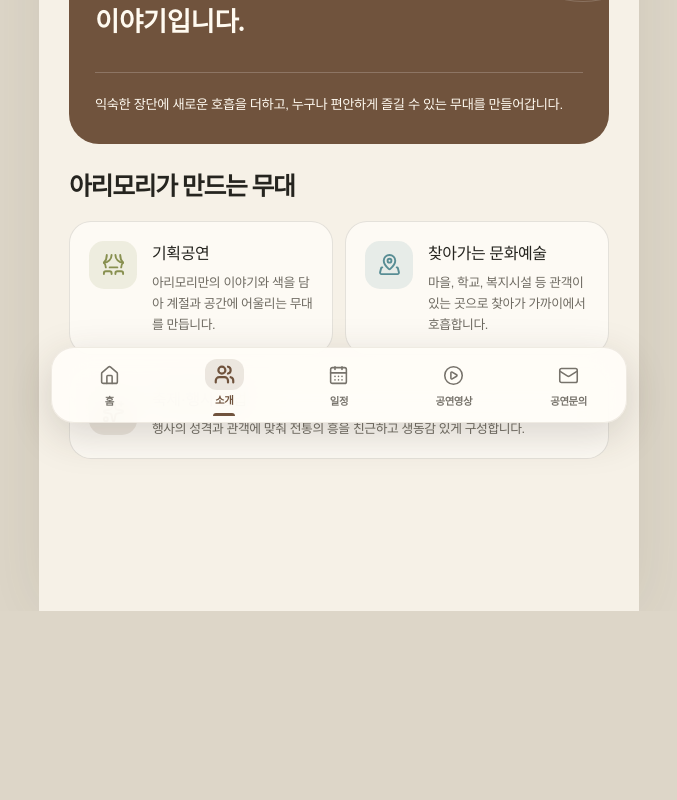
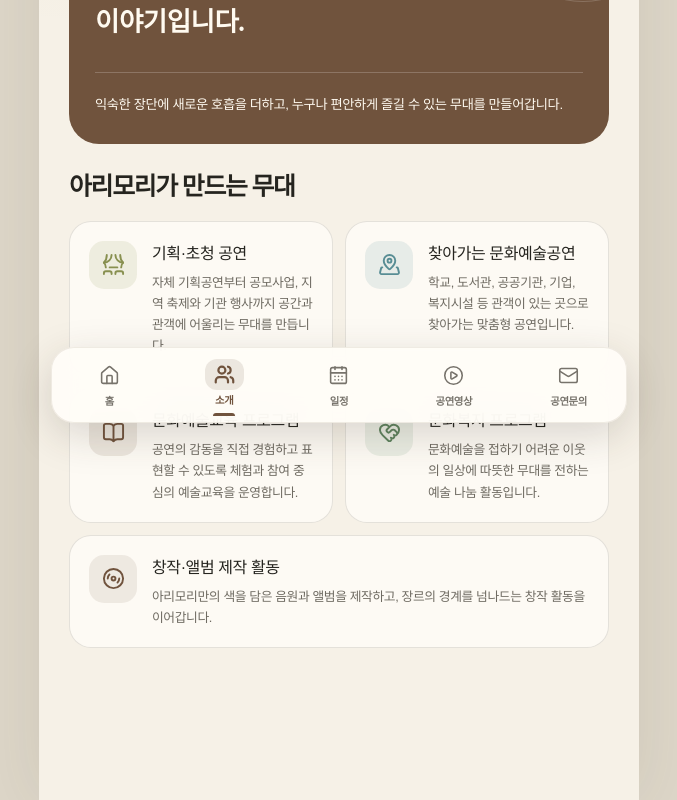
Before and after one commit to swa44/arimori, a Next.js app: page /about in a window 1280 px wide. Shown: the part 369-1169 px from the top of the page, without its empty margins (301-978 px from the left). Before the commit the page ends 980 px from the top, so only its background shows below. Built offline with nearby package versions, Linux system fonts and the light colour scheme.

Commit message:
Expand Arimori performance programs

```diff
--- a/src/app/about/page.tsx
+++ b/src/app/about/page.tsx
@@ -1,10 +1,12 @@
-import { MapPinned, Sparkles, Theater } from "lucide-react";
+import { BookOpen, Disc3, HeartHandshake, MapPinned, Theater } from "lucide-react";
 import { PageHeader } from "@/components/layout/PageHeader";
 
 const performances = [
-  { icon: Theater, title: "기획공연", text: "아리모리만의 이야기와 색을 담아 계절과 공간에 어울리는 무대를 만듭니다." },
-  { icon: MapPinned, title: "찾아가는 문화예술", text: "마을, 학교, 복지시설 등 관객이 있는 곳으로 찾아가 가까이에서 호흡합니다." },
-  { icon: Sparkles, title: "축제·행사 협업", text: "행사의 성격과 관객에 맞춰 전통의 흥을 친근하고 생동감 있게 구성합니다." },
+  { icon: Theater, title: "기획·초청 공연", text: "자체 기획공연부터 공모사업, 지역 축제와 기관 행사까지 공간과 관객에 어울리는 무대를 만듭니다." },
+  { icon: MapPinned, title: "찾아가는 문화예술공연", text: "학교, 도서관, 공공기관, 기업, 복지시설 등 관객이 있는 곳으로 찾아가는 맞춤형 공연입니다." },
+  { icon: BookOpen, title: "문화예술교육 프로그램", text: "공연의 감동을 직접 경험하고 표현할 수 있도록 체험과 참여 중심의 예술교육을 운영합니다." },
+  { icon: HeartHandshake, title: "문화복지 프로그램", text: "문화예술을 접하기 어려운 이웃의 일상에 따뜻한 무대를 전하는 예술 나눔 활동입니다." },
+  { icon: Disc3, title: "창작·앨범 제작 활동", text: "아리모리만의 색을 담은 음원과 앨범을 제작하고, 장르의 경계를 넘나드는 창작 활동을 이어갑니다." },
 ];
 
 export default function AboutPage() {
--- a/src/app/globals.css
+++ b/src/app/globals.css
@@ -507,6 +507,14 @@ main {
   background: rgba(112,83,61,.12);
   color: var(--brand-brown);
 }
+.performance-card:nth-child(4) .performance-card__icon {
+  background: rgba(130,163,129,.15);
+  color: #5f835f;
+}
+.performance-card:nth-child(5) .performance-card__icon {
+  background: rgba(112,83,61,.1);
+  color: var(--brand-brown);
+}
 
 .performance-card h3 { font-size: 1rem; margin: 1px 0 6px; }
 .performance-card p { color: var(--muted); font-size: .8rem; line-height: 1.65; margin: 0; }
```
